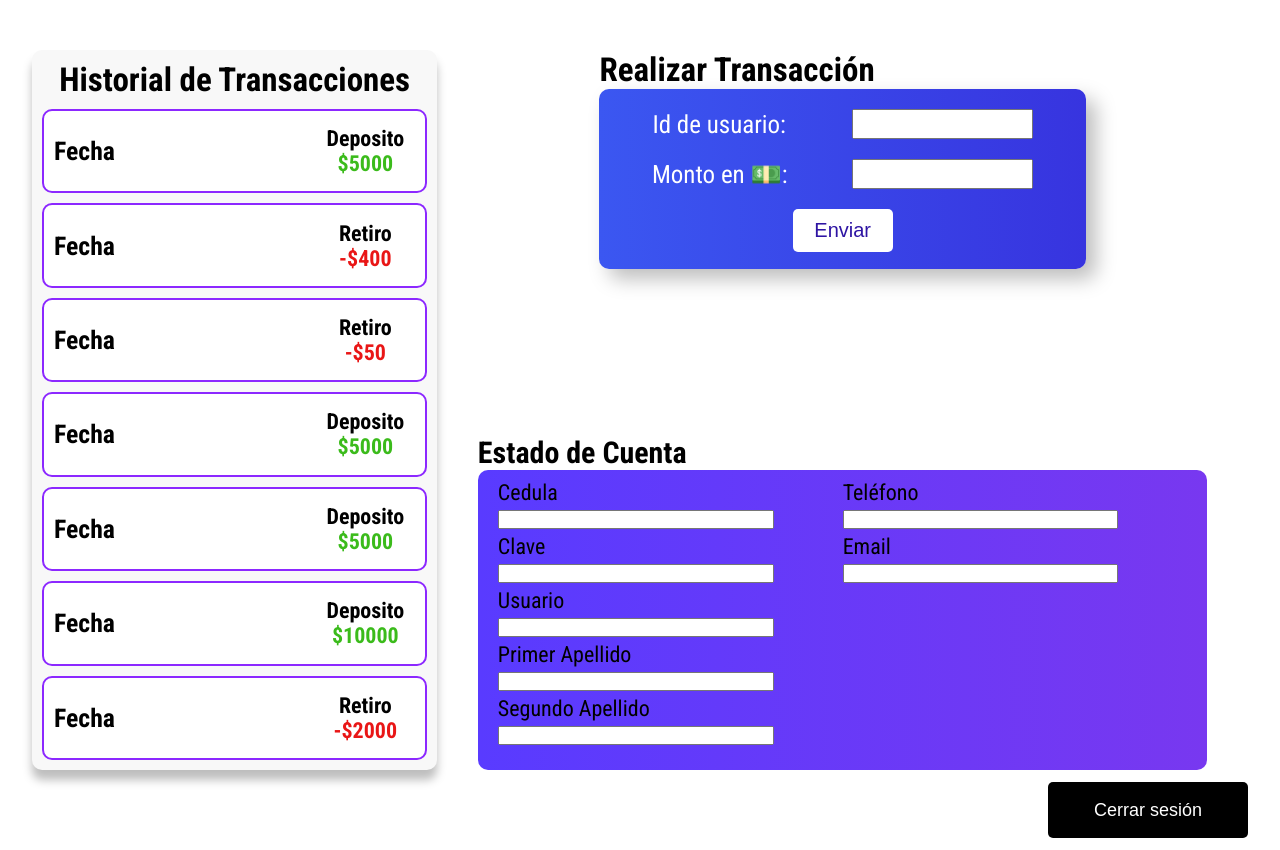
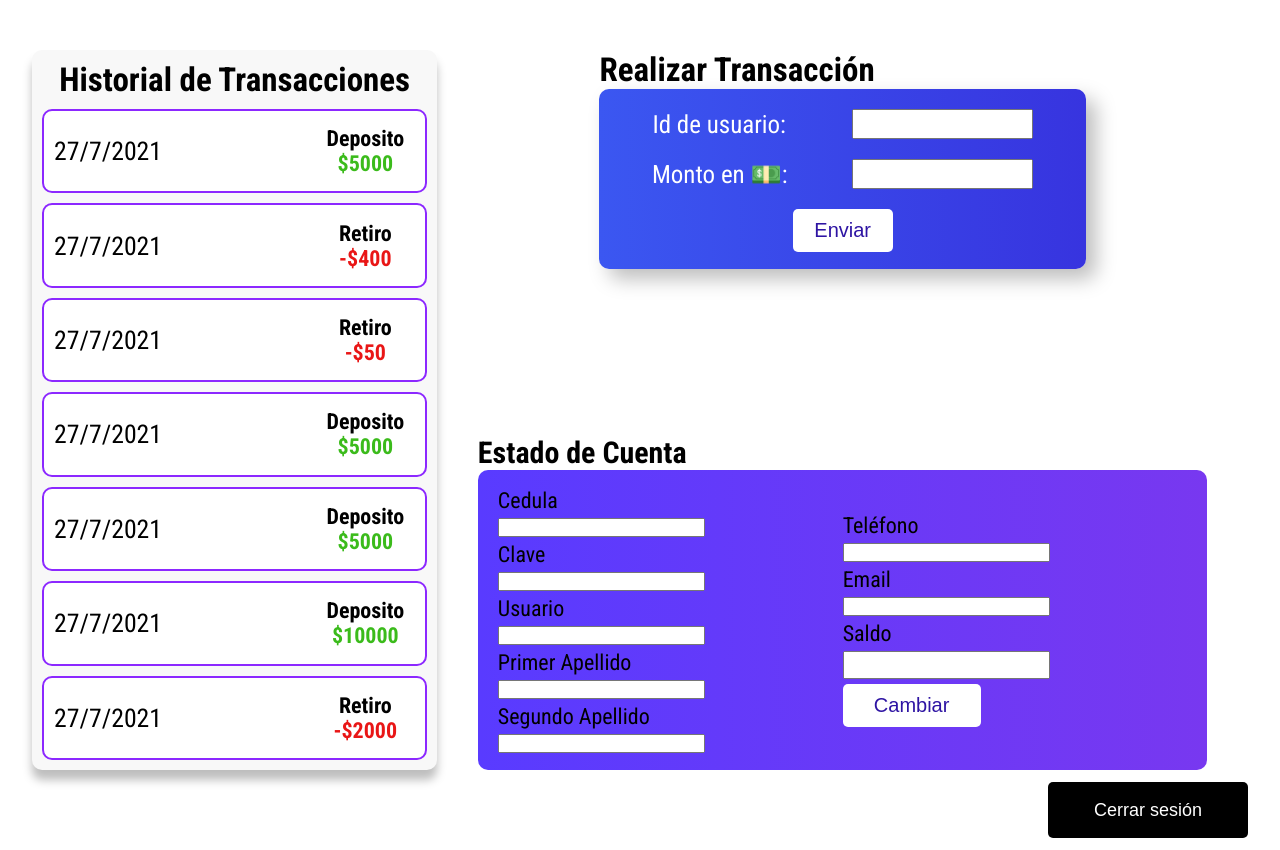
Before and after one commit to kevin-garro-monge/lenguajes, a PHP site: page /mainPage.html in a window 1280 px wide. Shown: the part 50-900 px from the top of the page. Run offline with PHP 8.4, Linux system fonts and the light colour scheme.

Commit message:
Interfaz

```diff
--- a/css/style.css
+++ b/css/style.css
@@ -97,7 +97,7 @@ body {
   background-color: rgba(72, 72, 241, 0.808);
 }
 .btn-registrarse:hover {
-  background-color: orangered;
+  background-color: #000;
 }
 
 .cerrar {
@@ -263,6 +263,7 @@ body {
 }
 .date {
   flex: 1;
+  font-weight: 500;
 }
 
 /*TRANSACCIONES*/
@@ -336,9 +337,11 @@ body {
   row-gap: 0.5rem;
   padding: 1rem 2rem;
   flex-wrap: wrap;
+  justify-content: center;
 }
 .input_estado {
-  width: 40%;
+  justify-self: center;
+  width: 30%;
 }
 
 .btn-close {
@@ -360,6 +363,24 @@ body {
 .withdrawl {
   color: rgb(233, 22, 22);
 }
+.saldo {
+  height: 10%;
+  /* width: 30%; date*/
+}
+.btn-actualizar {
+  border: none;
+  border-radius: 5px;
+  background-color: #fff;
+  color: rgb(46, 20, 163);
+  font-size: 2rem;
+  width: 20%;
+  padding: 1rem 2rem;
+  transition: all 0.2s;
+}
+.btn-actualizar:hover {
+  background-color: rgb(16, 7, 54);
+  color: #fff;
+}
 
 @media only screen and (max-width: 1075px) {
   html {
@@ -375,6 +396,9 @@ body {
 }
 
 @media only screen and (max-width: 800px) {
+  .nav {
+    height: auto;
+  }
   .menu-info {
     grid-template-columns: min-content min-content 1fr;
     grid-template-rows: repeat(4, 1fr) 8rem;
@@ -400,6 +424,7 @@ body {
     justify-self: center;
     grid-column: 1/5;
     grid-row: 4/5;
+    height: 100%;
   }
   .estado {
     row-gap: 1rem;
--- a/mainPage.html
+++ b/mainPage.html
@@ -54,49 +54,49 @@
           <div class="movements">
             <h2 class="heading-movements">Historial de Transacciones</h2>
             <div class="movements-item">
-              <h3 class="date">Fecha</h3>
+              <h3 class="date"></h3>
               <div class="movement-type">
                 <h4>Deposito</h4>
                 <h4 class="deposit">$5000</h4>
               </div>
             </div>
             <div class="movements-item">
-              <h3 class="date">Fecha</h3>
+              <h3 class="date"></h3>
               <div class="movement-type">
                 <h4>Retiro</h4>
                 <h4 class="withdrawl">-$400</h4>
               </div>
             </div>
             <div class="movements-item">
-              <h3 class="date">Fecha</h3>
+              <h3 class="date"></h3>
               <div class="movement-type">
                 <h4>Retiro</h4>
                 <h4 class="withdrawl">-$50</h4>
               </div>
             </div>
             <div class="movements-item">
-              <h3 class="date">Fecha</h3>
+              <h3 class="date"></h3>
               <div class="movement-type">
                 <h4>Deposito</h4>
                 <h4 class="deposit">$5000</h4>
               </div>
             </div>
             <div class="movements-item">
-              <h3 class="date">Fecha</h3>
+              <h3 class="date"></h3>
               <div class="movement-type">
                 <h4>Deposito</h4>
                 <h4 class="deposit">$5000</h4>
               </div>
             </div>
             <div class="movements-item">
-              <h3 class="date">Fecha</h3>
+              <h3 class="date"></h3>
               <div class="movement-type">
                 <h4>Deposito</h4>
                 <h4 class="deposit">$10000</h4>
               </div>
             </div>
             <div class="movements-item">
-              <h3 class="date">Fecha</h3>
+              <h3 class="date"></h3>
               <div class="movement-type">
                 <h4>Retiro</h4>
                 <h4 class="withdrawl">-$2000</h4>
@@ -141,7 +141,14 @@
               <input class="input_estado" type="text" name="telefono" />
               Email
               <input class="input_estado" type="text" name="Email" />
-              <!-- <button class="btn-actualizar cuenta"></button> -->
+              Saldo
+              <input
+                class="input_estado saldo"
+                type="text"
+                name="Saldo"
+                readonly
+              />
+              <button class="btn-actualizar cuenta">Cambiar</button>
             </div>
           </div>
           <button class="btn btn-close">Cerrar sesión</button>
--- a/mainPage.js
+++ b/mainPage.js
@@ -6,6 +6,20 @@ document.querySelector(".btn-close").addEventListener("click", function (e) {
   //   startSection.classList.remove("hidden");
 });
 
+const fecha = () => {
+  document.querySelectorAll(".date").forEach((e) => {
+    console.log(e);
+    const fechaHoy = new Date();
+
+    const day = fechaHoy.getDate();
+    const month = fechaHoy.getMonth();
+    const year = fechaHoy.getFullYear();
+
+    e.innerHTML = `${day}/${month}/${year}`;
+  });
+};
+
+fecha();
 //
 //
 //
```
